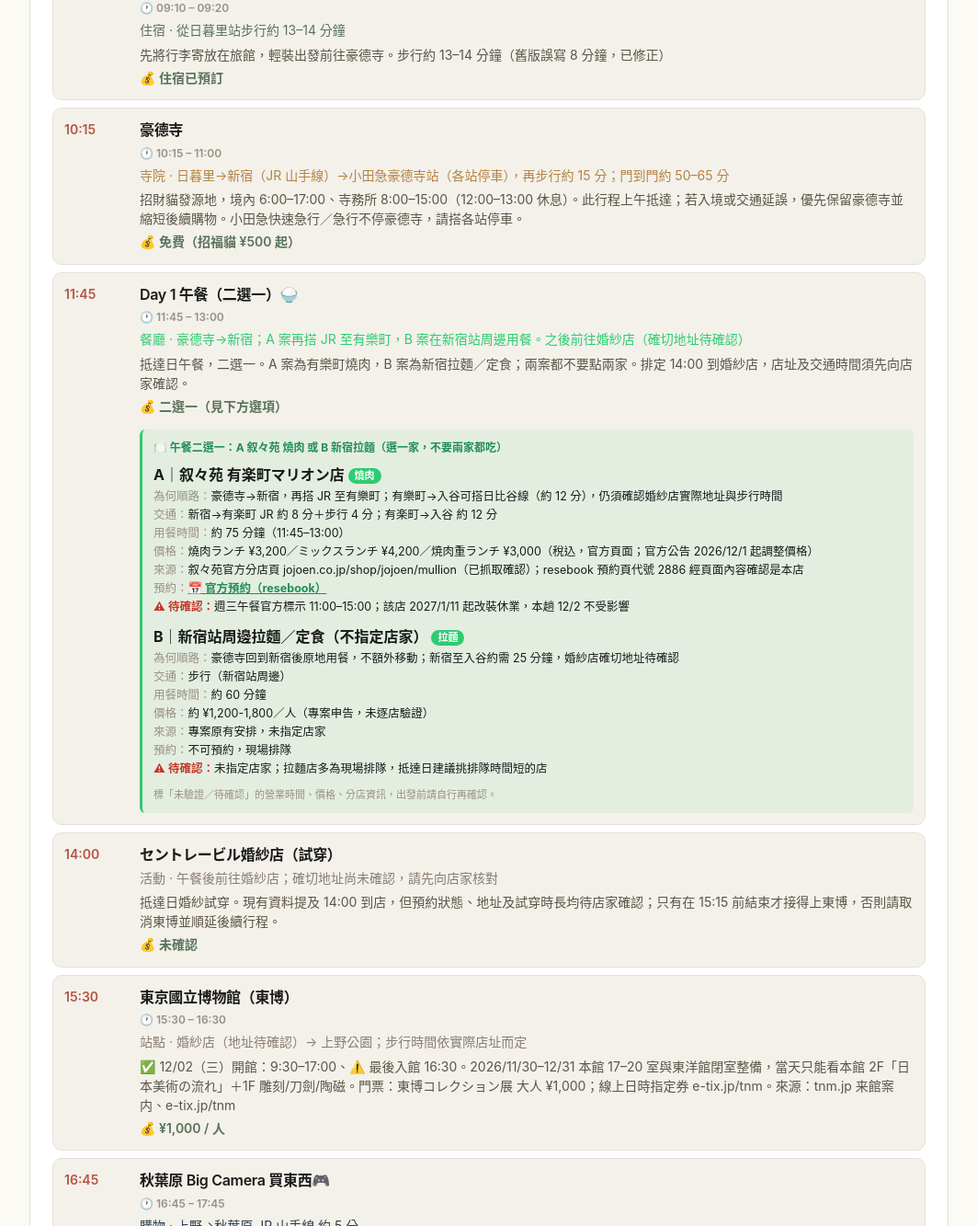
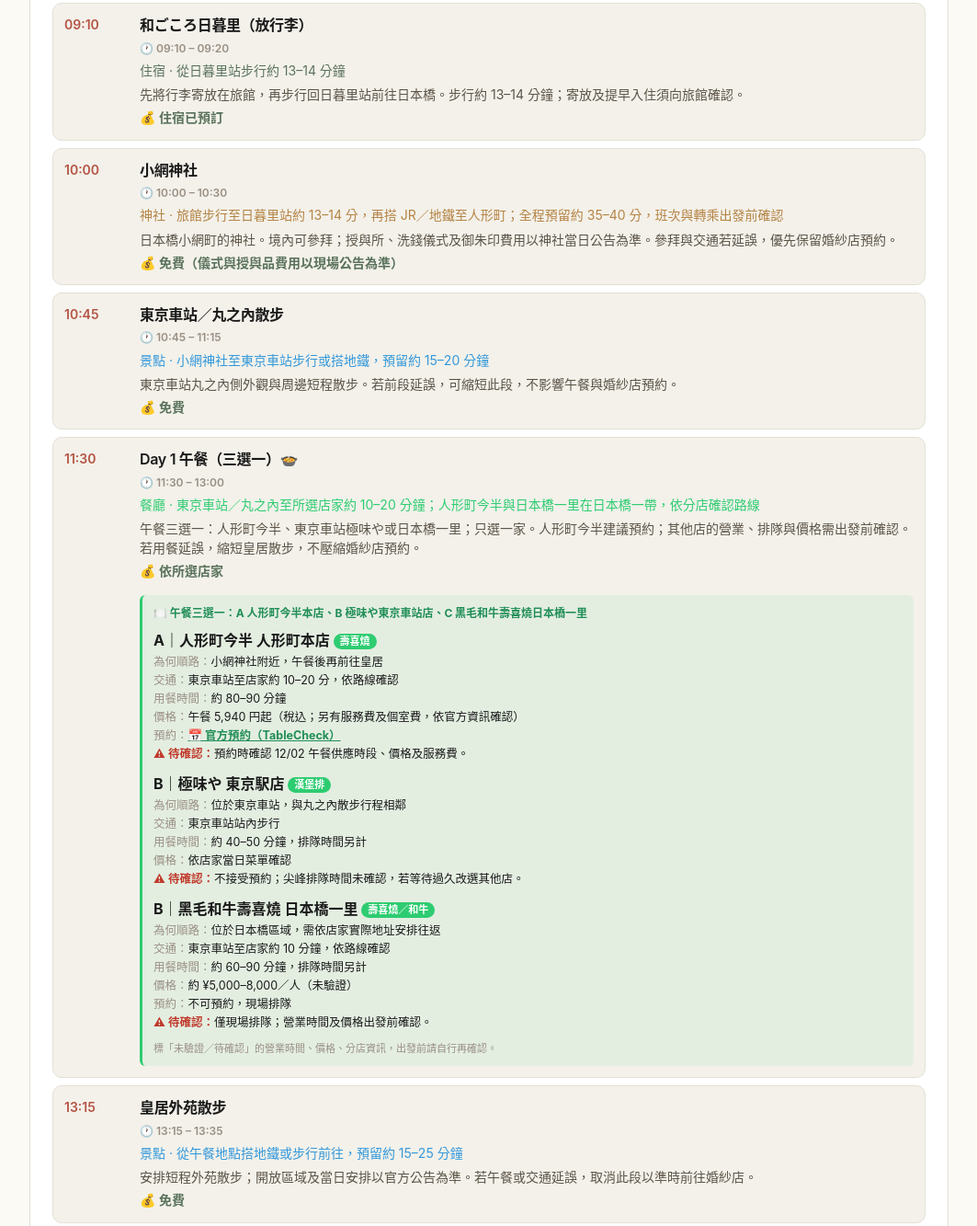
Before and after one commit to dengdualangininder/tokyo-wedding-2026-itinerary, a plain HTML site: page day1.html in a window 1280 px wide. Shown: the part 903-2236 px from the top of the page at 92% size, without its empty margins (108-1171 px from the left). Drawn offline with nearby package versions, Linux system fonts and the light colour scheme.

Commit message:
Move Gotokuji itinerary to Day 4
Co-authored-by: Copilot <223556219+Copilot@users.noreply.github.com>

```diff
--- a/data.js
+++ b/data.js
@@ -17,7 +17,7 @@ window.ITINERARY = [
   {
     "id": 1,
     "date": "12/02 (三)",
-    "theme": "抵達・豪德寺・試婚紗",
+    "theme": "抵達・小網神社・皇居・試婚紗",
     "weather": "晴 12-18°C",
     "stations": [
       {
@@ -29,7 +29,7 @@ window.ITINERARY = [
         "arriveTime": "06:35",
         "departTime": "02:30",
         "transport": "國際航班 TPE → NRT (桃園 02:30 → 成田 06:35)",
-        "detail": "早上 6:35 抵達成田機場，入境＋提領行李約 45–60 分鐘；若延誤超過 1 小時，優先保住上午的豪德寺，砍掉新宿逛街",
+        "detail": "早上 6:35 抵達成田機場，入境＋提領行李約 45–60 分鐘；若延誤，優先確認婚紗店預約，視剩餘時間縮短小網神社、東京車站或皇居散步。",
         "cost": "機票含機票總價",
         "day": 1
       },
@@ -55,61 +55,96 @@ window.ITINERARY = [
         "arriveTime": "09:10",
         "departTime": "09:20",
         "transport": "從日暮里站步行約 13–14 分鐘",
-        "detail": "先將行李寄放在旅館，輕裝出發前往豪德寺。步行約 13–14 分鐘（舊版誤寫 8 分鐘，已修正）",
+        "detail": "先將行李寄放在旅館，再步行回日暮里站前往日本橋。步行約 13–14 分鐘；寄放及提早入住須向旅館確認。",
         "cost": "住宿已預訂",
         "day": 1
       },
       {
-        "name": "豪德寺",
-        "code": "Goutokuji_D1",
-        "lat": 35.6566,
-        "lng": 139.6481,
-        "type": "temple",
-        "arriveTime": "10:15",
-        "departTime": "11:00",
-        "transport": "日暮里→新宿（JR 山手線）→小田急豪德寺站（各站停車），再步行約 15 分；門到門約 50–65 分",
-        "detail": "招財貓發源地，境內 6:00–17:00、寺務所 8:00–15:00（12:00–13:00 休息）。此行程上午抵達；若入境或交通延誤，優先保留豪德寺並縮短後續購物。小田急快速急行／急行不停豪德寺，請搭各站停車。",
-        "cost": "免費（招福貓 ¥500 起）",
+        "name": "小網神社",
+        "code": "Komainami_D1",
+        "lat": 35.6892,
+        "lng": 139.7737,
+        "type": "shrine",
+        "arriveTime": "10:00",
+        "departTime": "10:30",
+        "transport": "旅館步行至日暮里站約 13–14 分，再搭 JR／地鐵至人形町；全程預留約 35–40 分，班次與轉乘出發前確認",
+        "detail": "日本橋小網町的神社。境內可參拜；授與所、洗錢儀式及御朱印費用以神社當日公告為準。參拜與交通若延誤，優先保留婚紗店預約。",
+        "cost": "免費（儀式與授與品費用以現場公告為準）",
         "day": 1
       },
       {
-        "name": "Day 1 午餐（二選一）🍚",
-        "code": "ShinjukuLunch",
+        "name": "東京車站／丸之內散步",
+        "code": "TokyoStation_D1",
+        "lat": 35.6812,
+        "lng": 139.7671,
+        "type": "location",
+        "arriveTime": "10:45",
+        "departTime": "11:15",
+        "transport": "小網神社至東京車站步行或搭地鐵，預留約 15–20 分鐘",
+        "detail": "東京車站丸之內側外觀與周邊短程散步。若前段延誤，可縮短此段，不影響午餐與婚紗店預約。",
+        "cost": "免費",
+        "day": 1
+      },
+      {
+        "name": "Day 1 午餐（三選一）🍲",
+        "code": "ImahanLunch_D1",
+        "lat": 35.6862,
+        "lng": 139.7826,
         "type": "restaurant",
-        "arriveTime": "11:45",
+        "arriveTime": "11:30",
         "departTime": "13:00",
-        "transport": "豪德寺→新宿；A 案再搭 JR 至有樂町，B 案在新宿站周邊用餐。之後前往婚紗店（確切地址待確認）",
-        "detail": "抵達日午餐，二選一。A 案為有樂町燒肉，B 案為新宿拉麵／定食；兩案都不要點兩家。排定 14:00 到婚紗店，店址及交通時間須先向店家確認。",
-        "cost": "二選一（見下方選項）",
+        "transport": "東京車站／丸之內至所選店家約 10–20 分鐘；人形町今半與日本橋一里在日本橋一帶，依分店確認路線",
+        "detail": "午餐三選一：人形町今半、東京車站極味や或日本橋一里；只選一家。人形町今半建議預約；其他店的營業、排隊與價格需出發前確認。若用餐延誤，縮短皇居散步，不壓縮婚紗店預約。",
+        "cost": "依所選店家",
         "day": 1,
         "alternatives": {
-          "note": "午餐二選一：A 叙々苑 燒肉 或 B 新宿拉麵（選一家，不要兩家都吃）",
+          "note": "午餐三選一：A 人形町今半本店、B 極味や東京車站店、C 黑毛和牛壽喜燒日本橋一里",
           "options": [
             {
-              "name": "叙々苑 有楽町マリオン店",
-              "tag": "燒肉",
-              "source": "叙々苑官方分店頁 jojoen.co.jp/shop/jojoen/mullion（已抓取確認）；resebook 預約頁代號 2886 經頁面內容確認是本店",
-              "fit": "豪德寺→新宿，再搭 JR 至有樂町；有樂町→入谷可搭日比谷線（約 12 分），仍須確認婚紗店實際地址與步行時間",
-              "travel": "新宿→有楽町 JR 約 8 分＋步行 4 分；有楽町→入谷 約 12 分",
-              "meal": "約 75 分鐘（11:45–13:00）",
-              "price": "燒肉ランチ ¥3,200／ミックスランチ ¥4,200／焼肉重ランチ ¥3,000（稅込，官方頁面；官方公告 2026/12/1 起調整價格）",
-              "reserve": "https://booking.resebook.jp/webrsv/search/s014005101/2886",
-              "reserveLabel": "官方預約（resebook）",
-              "confirm": "週三午餐官方標示 11:00–15:00；該店 2027/1/11 起改裝休業，本趟 12/2 不受影響"
+              "name": "人形町今半 人形町本店",
+              "tag": "壽喜燒",
+              "fit": "小網神社附近，午餐後再前往皇居",
+              "travel": "東京車站至店家約 10–20 分，依路線確認",
+              "meal": "約 80–90 分鐘",
+              "price": "午餐 5,940 円起（稅込；另有服務費及個室費，依官方資訊確認）",
+              "reserve": "https://www.tablecheck.com/shops/imahanhonten/reserve",
+              "reserveLabel": "官方預約（TableCheck）",
+              "confirm": "預約時確認 12/02 午餐供應時段、價格及服務費。"
             },
             {
-              "name": "新宿站周邊拉麵／定食（不指定店家）",
-              "tag": "拉麵",
-              "source": "專案原有安排，未指定店家",
-              "fit": "豪德寺回到新宿後原地用餐，不額外移動；新宿至入谷約需 25 分鐘，婚紗店確切地址待確認",
-              "travel": "步行（新宿站周邊）",
-              "meal": "約 60 分鐘",
-              "price": "約 ¥1,200-1,800／人（專案申告，未逐店驗證）",
+              "name": "極味や 東京駅店",
+              "tag": "漢堡排",
+              "fit": "位於東京車站，與丸之內散步行程相鄰",
+              "travel": "東京車站站內步行",
+              "meal": "約 40–50 分鐘，排隊時間另計",
+              "price": "依店家當日菜單確認",
+              "confirm": "不接受預約；尖峰排隊時間未確認，若等待過久改選其他店。"
+            },
+            {
+              "name": "黑毛和牛壽喜燒 日本橋一里",
+              "tag": "壽喜燒／和牛",
+              "fit": "位於日本橋區域，需依店家實際地址安排往返",
+              "travel": "東京車站至店家約 10 分鐘，依路線確認",
+              "meal": "約 60–90 分鐘，排隊時間另計",
+              "price": "約 ¥5,000–8,000／人（未驗證）",
               "walkin": true,
-              "confirm": "未指定店家；拉麵店多為現場排隊，抵達日建議挑排隊時間短的店"
+              "confirm": "僅現場排隊；營業時間及價格出發前確認。"
             }
           ]
         }
+      },
+      {
+        "name": "皇居外苑散步",
+        "code": "KyoImperialPalace_D1",
+        "lat": 35.6852,
+        "lng": 139.7556,
+        "type": "location",
+        "arriveTime": "13:15",
+        "departTime": "13:35",
+        "transport": "從午餐地點搭地鐵或步行前往，預留約 15–25 分鐘",
+        "detail": "安排短程外苑散步；開放區域及當日安排以官方公告為準。若午餐或交通延誤，取消此段以準時前往婚紗店。",
+        "cost": "免費",
+        "day": 1
       },
       {
         "name": "セントレービル婚紗店（試穿）",
@@ -117,8 +152,8 @@ window.ITINERARY = [
         "type": "activity",
         "arriveTime": "14:00",
         "departTime": "",
-        "transport": "午餐後前往婚紗店；確切地址尚未確認，請先向店家核對",
-        "detail": "抵達日婚紗試穿。現有資料提及 14:00 到店，但預約狀態、地址及試穿時長均待店家確認；只有在 15:15 前結束才接得上東博，否則請取消東博並順延後續行程。",
+        "transport": "皇居外苑至婚紗店；確切地址尚未確認，請先向店家核對路線",
+        "detail": "抵達日婚紗試穿。預約狀態、地址及試穿時長均待店家確認；只有在 15:15 前結束才接得上東博，否則請取消東博並順延後續行程。",
         "cost": "未確認",
         "day": 1
       },
@@ -261,7 +296,6 @@ window.ITINERARY = [
       "<strong>東京藝術大學</strong> — 全天可外觀 · 免費 · 藝術大學校園，建築與藝術氛圍",
       "<strong>守則寺</strong> — 約 9:00-16:00 · 免費 · 江戶六地藏尊之一，歷史悠久的寺院",
       "<strong>らーめん 鴨 to 葱（上野）</strong> — 上野總店 2026 起 24 小時營業 · 約 ¥1,000-1,500 · 鴨肉與蔥的鴨湯拉麵，晚市常大排長龍，建議深夜或一早去；日暮里搭 JR 1 站即到，可作 Day 1 晚餐備案（來源：Threads @hck819）",
-      "<strong>豪德寺</strong> — 境內 6:00-17:00，寺務所 8:00-15:00 · 免費（招福貓 ¥500 起）· 招財貓發祥地；招福貓數量有限、大尺寸午後易售完，務必上午到 · 📍東京都世田谷區豪德寺2-24-7 · 📞03-3426-1437",
       "<strong>秋葉原電氣街🎮</strong> — 約 10:00-20:00（各店不同）· 免費入場 · 電氣街、動漫周邊、電玩店，夜晚霓虹燈景點 · 📍東京都千代田區外神田 · 📞最寄駅：JR 秋葉原駅／地鐵日比谷線 秋葉原駅"
     ]
   },
@@ -729,19 +763,45 @@ window.ITINERARY = [
   {
     "id": 4,
     "date": "12/05 (六)",
-    "theme": "小網神社・池袋・東京鐵塔聖誕市集",
+    "theme": "豪德寺・小網神社・池袋・東京鐵塔聖誕市集",
     "weather": "晴 10-16°C",
     "stations": [
+      {
+        "name": "日暮里 → 豪德寺",
+        "code": "NipporiToGoutokuji_D4",
+        "lat": 35.6566,
+        "lng": 139.6481,
+        "type": "transport",
+        "arriveTime": "09:40",
+        "departTime": "08:40",
+        "transport": "旅館步行至日暮里站約 13–14 分；JR 山手線至新宿，轉小田急各站停車至豪德寺站，再步行約 15 分",
+        "detail": "計畫 08:40 從日暮里站出發，門到門約 50–65 分鐘。小田急快速急行／急行不停豪德寺，請搭各站停車；實際班次出發前確認。",
+        "cost": "約 ¥400 / 人（依實際路線確認）",
+        "day": 4
+      },
+      {
+        "name": "豪德寺",
+        "code": "Goutokuji_D4",
+        "lat": 35.6566,
+        "lng": 139.6481,
+        "type": "temple",
+        "arriveTime": "09:40",
+        "departTime": "10:30",
+        "transport": "從豪德寺站步行約 15 分鐘",
+        "detail": "招財貓發源地，境內 6:00–17:00、寺務所 8:00–15:00（12:00–13:00 休息）。招福貓供應及數量有限資訊以官方公告為準。",
+        "cost": "免費（招福貓 ¥500 起；以現場公告為準）",
+        "day": 4
+      },
       {
         "name": "新宿區域逛街",
         "code": "ShinjukuArea",
         "lat": 35.6896,
         "lng": 139.6995,
         "type": "location",
-        "arriveTime": "10:45",
-        "departTime": "11:45",
-        "transport": "日暮里→新宿（JR 山手線約 20 分），新宿站區域內步行",
-        "detail": "從旅館出發到新宿站周邊短暫逛街。接著前往人形町，交通時間需另預留；若交通延誤，優先縮短此段。",
+        "arriveTime": "11:00",
+        "departTime": "11:40",
+        "transport": "豪德寺→新宿（小田急線約 15 分鐘；另預留步行與轉乘時間）",
+        "detail": "豪德寺後前往新宿站周邊短暫逛街。接著前往人形町，若交通延誤，優先縮短此段以保留神社與午餐時間。",
         "cost": "免費",
         "day": 4
       },
@@ -902,6 +962,7 @@ window.ITINERARY = [
       }
     ],
     "nearby": [
+      "<strong>豪德寺（本日行程）</strong> — 境內 6:00–17:00，寺務所 8:00–15:00（12:00–13:00 休息）· 境內免費；招福貓價格與供應以官方公告為準 · 小田急豪德寺站步行約 15 分。",
       "<strong>小網神社（本日行程）</strong> — 境內參拜免費；授與所、洗錢儀式及御朱印費用以神社當日公告為準 · 📍東京都中央区日本橋小網町16-23",
       "<strong>人形町今半 人形町本店（本日午餐主案）</strong> — 小網神社步行約 3–5 分；須預約並確認當日午餐時段與費用",
       "<strong>池袋西武・PARCO・Sunshine City（本日逛街區域）</strong> — 商場營業時間依各店公告；請依東京鐵塔市集時段控制停留時間",
```
Also changed, not shown: budget.html (+3 -3 lines), day1.html (+1 -1 lines), day4.html (+1 -1 lines), 1 other file.
